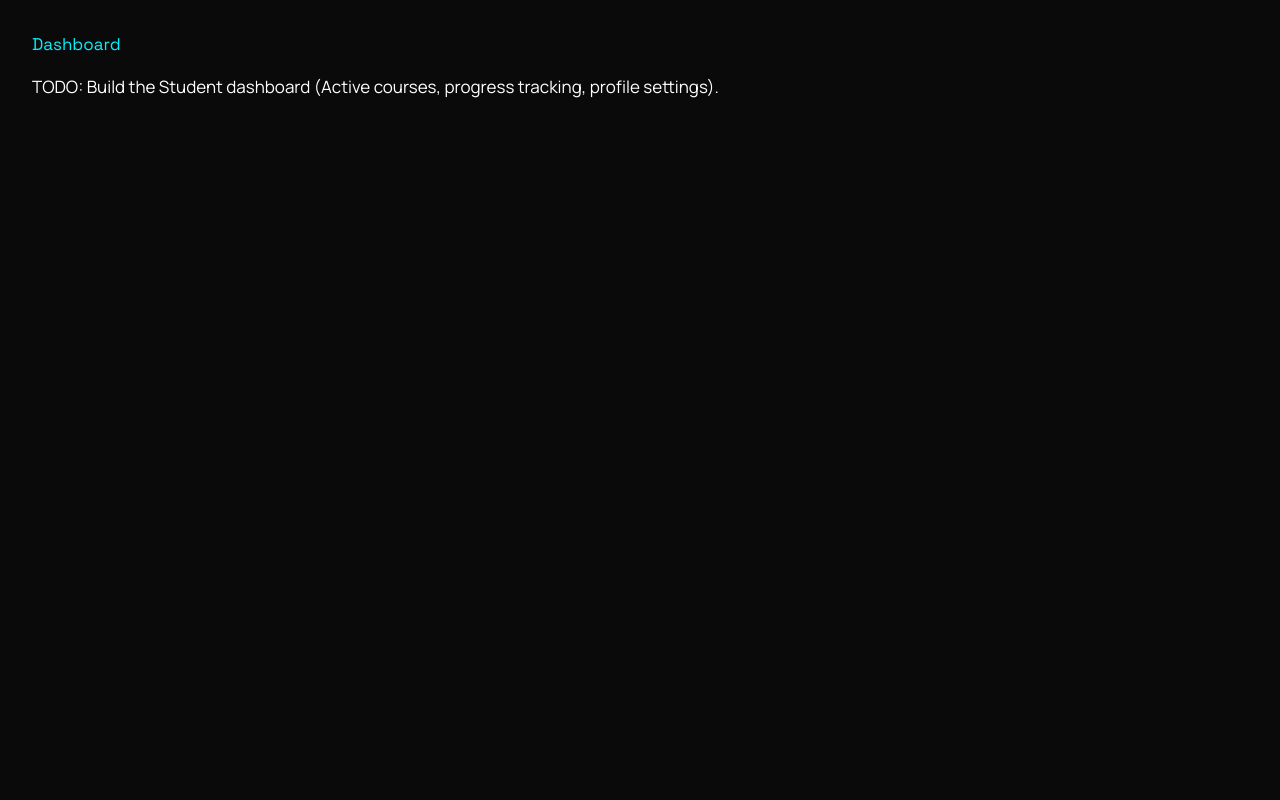
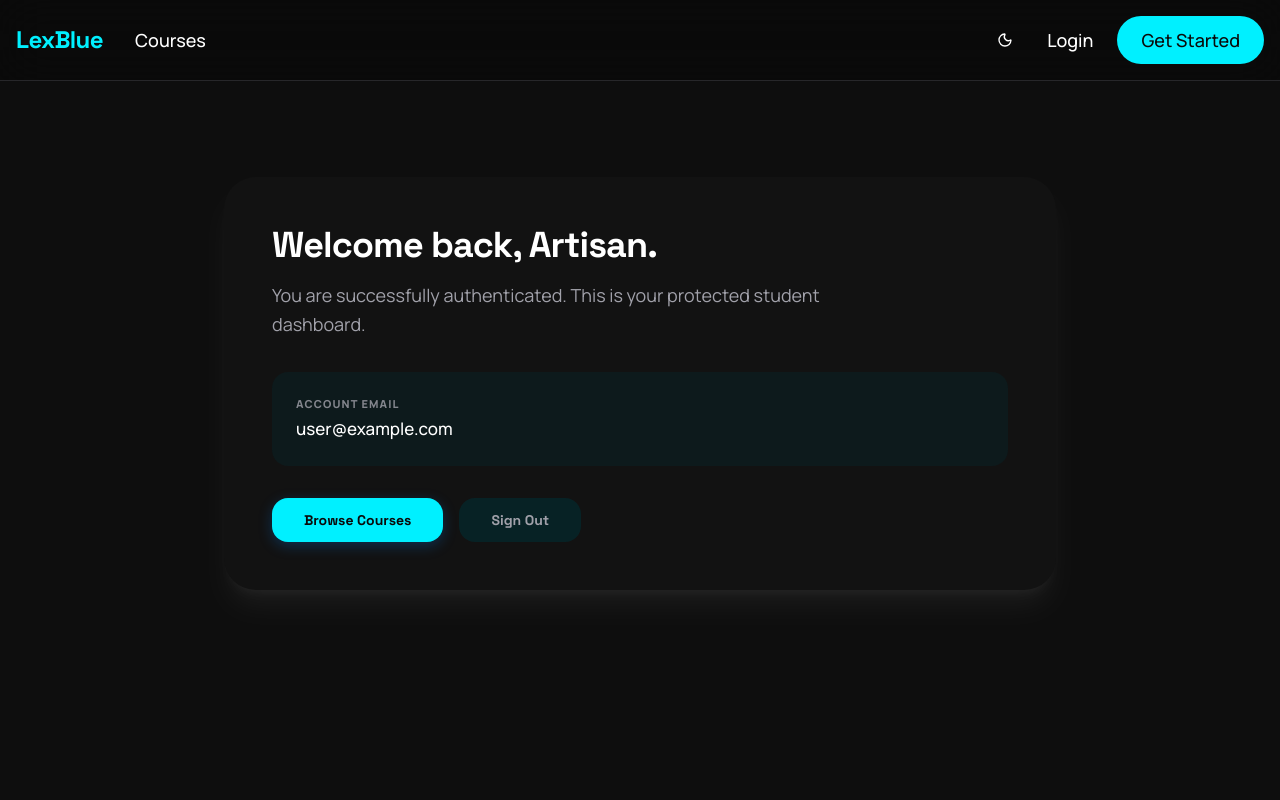
Before and after one commit to ahmadalghawi/LexBlue, a Next.js app: page /dashboard in a window 1280 px wide. Shown: the top 800 px of the page. Built offline with nearby package versions, Linux system fonts and the light colour scheme; no server answers; the database is empty; sample sign-in values are in the browser's storage.

Commit message:
fix auth

```diff
--- a/src/app/(protected)/dashboard/page.tsx
+++ b/src/app/(protected)/dashboard/page.tsx
@@ -1,15 +1,68 @@
-export const metadata = {
-  title: "Dashboard | LexBlue",
-  description: "Student dashboard.",
-};
+"use client";
+
+import { useAuth } from "@/context/AuthContext";
+import { auth } from "@/lib/auth";
+import { signOut } from "firebase/auth";
+import { useRouter } from "next/navigation";
 
 export default function DashboardPage() {
+  const { user, dbUser } = useAuth();
+  const router = useRouter();
+
+  const handleSignOut = async () => {
+    try {
+      await signOut(auth);
+      router.push("/login");
+    } catch (error) {
+      console.error("Error signing out:", error);
+    }
+  };
+
   return (
-    <div className="container mx-auto p-8">
-      <h1 className="font-headline text-display-lg text-primary mb-4">Dashboard</h1>
-      <p className="text-body-lg text-on-surface-variant">
-        TODO: Build the Student dashboard (Active courses, progress tracking, profile settings).
-      </p>
+    <div className="max-w-4xl mx-auto p-8 pt-24">
+      <div className="bg-card rounded-[2rem] p-8 sm:p-12 shadow-xl shadow-foreground/5 border-none">
+        <h1 className="font-headline text-4xl font-extrabold text-foreground tracking-tight mb-4">
+          Welcome back, Artisan.
+        </h1>
+        <p className="text-muted-foreground text-lg max-w-xl mb-8 leading-relaxed">
+          You are successfully authenticated. This is your protected student dashboard.
+        </p>
+
+        <div className="bg-secondary/30 rounded-2xl p-6 mb-8">
+          <div className="space-y-4">
+            <div>
+              <p className="text-[11px] font-extrabold uppercase tracking-widest text-muted-foreground/80 mb-1">
+                Account Email
+              </p>
+              <p className="font-medium text-foreground">{user?.email}</p>
+            </div>
+            {dbUser && (
+              <div>
+                <p className="text-[11px] font-extrabold uppercase tracking-widest text-muted-foreground/80 mb-1">
+                  Assigned Role
+                </p>
+                <span className="inline-block px-3 py-1 bg-primary/10 text-primary font-bold text-xs rounded-full uppercase tracking-wider">
+                  {dbUser.role}
+                </span>
+              </div>
+            )}
+          </div>
+        </div>
+
+        <div className="flex gap-4">
+          <button
+            className="bg-primary text-primary-foreground font-headline font-bold py-3 px-8 rounded-xl text-sm shadow-[0_4px_14px_rgba(0,136,255,0.25)] hover:bg-primary/90 hover:-translate-y-0.5 transition-all duration-300"
+          >
+            Browse Courses
+          </button>
+          <button
+            onClick={handleSignOut}
+            className="bg-secondary/60 text-muted-foreground font-headline font-bold py-3 px-8 rounded-xl text-sm hover:bg-secondary/80 hover:text-foreground transition-all duration-300"
+          >
+            Sign Out
+          </button>
+        </div>
+      </div>
     </div>
   );
 }
--- a/src/app/(protected)/layout.tsx
+++ b/src/app/(protected)/layout.tsx
@@ -1,12 +1,19 @@
+import AuthGuard from "@/components/auth/AuthGuard";
+import { Navbar } from "@/components/layout/Navbar";
+import { Footer } from "@/components/layout/Footer";
+
 export default function ProtectedLayout({
   children,
 }: {
   children: React.ReactNode;
 }) {
   return (
-    <div className="flex min-h-screen">
-      {/* TODO: Add Protected Sidebar/Navigation Component Here */}
-      <main className="flex-grow">{children}</main>
-    </div>
+    <AuthGuard>
+      <Navbar />
+      <div className="flex min-h-screen bg-muted/20">
+        <main className="flex-grow">{children}</main>
+      </div>
+      <Footer />
+    </AuthGuard>
   );
 }
--- a/src/components/auth/AuthForm.tsx
+++ b/src/components/auth/AuthForm.tsx
@@ -1,11 +1,12 @@
 "use client";
 
-import { useState } from "react";
+import { useState, useEffect } from "react";
 import { useRouter } from "next/navigation";
 import { signInWithEmailAndPassword, signInWithPopup, createUserWithEmailAndPassword } from "firebase/auth";
 import { auth, googleProvider, db } from "@/lib/auth";
 import { doc, setDoc } from "firebase/firestore";
 import Link from "next/link";
+import { useAuth } from "@/context/AuthContext";
 
 interface AuthFormProps {
   mode: "login" | "register";
@@ -17,6 +18,14 @@ export default function AuthForm({ mode }: AuthFormProps) {
   const [error, setError] = useState("");
   const [loading, setLoading] = useState(false);
   const router = useRouter();
+  const { user, loading: authLoading } = useAuth();
+
+  // If already logged in, redirect to dashboard
+  useEffect(() => {
+    if (!authLoading && user) {
+      router.replace("/dashboard");
+    }
+  }, [user, authLoading, router]);
 
   const handleEmailAuth = async (e: React.FormEvent) => {
     e.preventDefault();
@@ -26,7 +35,7 @@ export default function AuthForm({ mode }: AuthFormProps) {
     try {
       if (mode === "login") {
         await signInWithEmailAndPassword(auth, email, password);
-        router.push("/dashboard");
+        router.replace("/dashboard");
       } else {
         const userCredential = await createUserWithEmailAndPassword(auth, email, password);
         // Create user document in Firestore
@@ -36,7 +45,7 @@ export default function AuthForm({ mode }: AuthFormProps) {
           role: "student",
           createdAt: new Date().toISOString(),
         });
-        router.push("/dashboard");
+        router.replace("/dashboard");
       }
     } catch (err: any) {
       console.error(err);
@@ -60,7 +69,7 @@ export default function AuthForm({ mode }: AuthFormProps) {
         role: "student",
         createdAt: new Date().toISOString(),
       }, { merge: true });
-      router.push("/dashboard");
+      router.replace("/dashboard");
     } catch (err: any) {
       console.error(err);
       setError(err.message || "Failed to authenticate with Google.");
--- /dev/null
+++ b/src/components/auth/AuthGuard.tsx
@@ -0,0 +1,35 @@
+"use client";
+
+import { useAuth } from "@/context/AuthContext";
+import { useRouter } from "next/navigation";
+import { useEffect } from "react";
+
+export default function AuthGuard({ children }: { children: React.ReactNode }) {
+  const { user, loading } = useAuth();
+  const router = useRouter();
+
+  useEffect(() => {
+    if (!loading && !user) {
+      router.replace("/login");
+    }
+  }, [user, loading, router]);
+
+  if (loading) {
+    return (
+      <div className="min-h-screen flex items-center justify-center bg-background">
+        <div className="flex flex-col items-center gap-4">
+          <div className="w-8 h-8 rounded-full border-2 border-primary border-t-transparent animate-spin" />
+          <p className="text-sm text-muted-foreground font-headline tracking-widest uppercase">
+            Loading...
+          </p>
+        </div>
+      </div>
+    );
+  }
+
+  if (!user) {
+    return null;
+  }
+
+  return <>{children}</>;
+}
```
